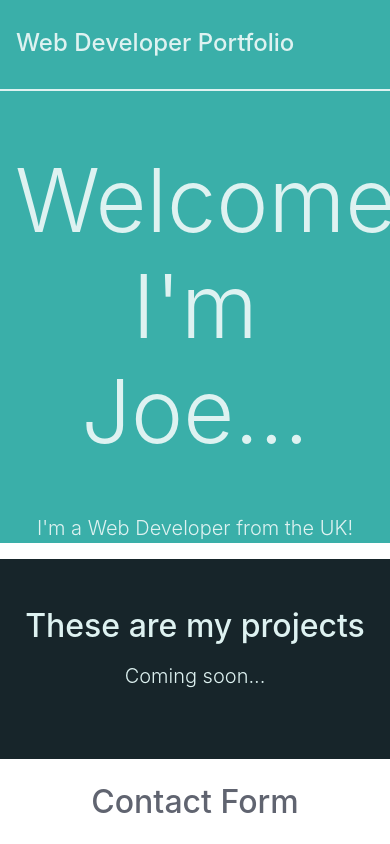
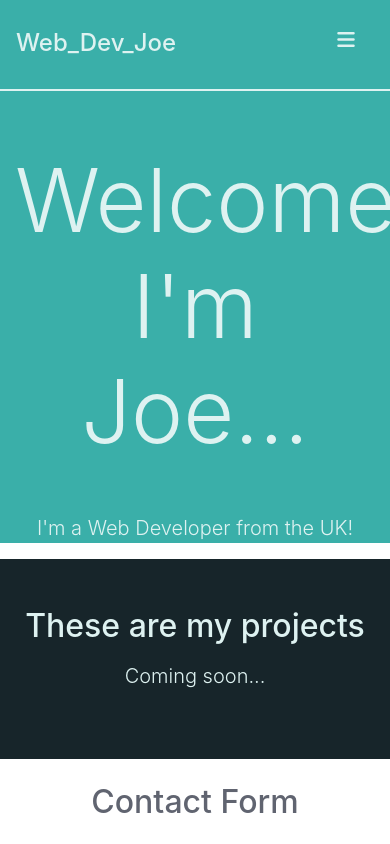
Before and after one commit to Godders1987/Portfolio_1, a plain HTML site: page index.html in a window 390 px wide. Shown: the top 844 px of the page. Drawn offline with nearby package versions, Linux system fonts and the light colour scheme.

Commit message:
Navbar Update

```diff
--- a/css/styles.css
+++ b/css/styles.css
@@ -7,8 +7,8 @@ a {
     border-bottom: 1px solid transparent;
 }
 
-button {
-    background: #3AAFA9;
+.navbar-toggler-icon {
+    color: #DEF2F1 !important;
 }
 
 .navbar {
--- a/index.html
+++ b/index.html
@@ -9,6 +9,7 @@
         <title>Joe Godwin | Front End Dev</title>
         <meta name="description" content="">
         <meta name="viewport" content="width=device-width, initial-scale=1">
+        <script src="https://kit.fontawesome.com/b4f01081e8.js" crossorigin="anonymous"></script>
         <link rel="stylesheet" href="https://stackpath.bootstrapcdn.com/bootstrap/4.4.1/css/bootstrap.min.css" integrity="sha384-Vkoo8x4CGsO3+Hhxv8T/Q5PaXtkKtu6ug5TOeNV6gBiFeWPGFN9MuhOf23Q9Ifjh" crossorigin="anonymous">
         <link rel="stylesheet" href="css/styles.css">
     </head>
@@ -19,11 +20,13 @@
 
         <!-- NAVBAR -->
 
-        <div class="navbar navbar-expand-sm py-4 fixed-top">
+        <div class="navbar navbar-expand-sm py-4 fixed-top navbar-custom">
             <div class="container">
-                <a href="index.html" class="navbar-brand"><span class="h4">Web Developer Portfolio</span></a>
+                <a href="index.html" class="navbar-brand"><span class="h4">Web_Dev_Joe</span></a>
                 <button class="navbar-toggler" data-toggle="collapse" data-target="#navbarCollapse">
-                    <span class="navbar-toggler-icon"></span>
+                    <span class="navbar-toggler-icon">
+                        <i class="fas fa-bars"></i>
+                    </span>
                 </button>
                 <div class="collapse navbar-collapse" id="navbarCollapse">
                     <ul class="navbar-nav ml-auto">
@@ -81,7 +84,7 @@
                         <label for="message">Message</label>
                         <textarea class="form-control" id="messsage" cols="25" rows="10" placeholder="Please type message here..."></textarea>
                     </div>
-                    <button class="btn btn-block" type="submit">Submit</button>
+                    <button class="btn btn-block" type="submit" id="form-button">Submit</button>
                 </form>
             </div>
         </section>
@@ -110,6 +113,5 @@
         <script src="https://code.jquery.com/jquery-3.4.1.slim.min.js" integrity="sha384-J6qa4849blE2+poT4WnyKhv5vZF5SrPo0iEjwBvKU7imGFAV0wwj1yYfoRSJoZ+n" crossorigin="anonymous"></script>
         <script src="https://cdn.jsdelivr.net/npm/popper.js@1.16.0/dist/umd/popper.min.js" integrity="sha384-Q6E9RHvbIyZFJoft+2mJbHaEWldlvI9IOYy5n3zV9zzTtmI3UksdQRVvoxMfooAo" crossorigin="anonymous"></script>
         <script src="https://stackpath.bootstrapcdn.com/bootstrap/4.4.1/js/bootstrap.min.js" integrity="sha384-wfSDF2E50Y2D1uUdj0O3uMBJnjuUD4Ih7YwaYd1iqfktj0Uod8GCExl3Og8ifwB6" crossorigin="anonymous"></script>
-        <script src="js/portfolio.js"></script>
     </body>
 </html>
```
